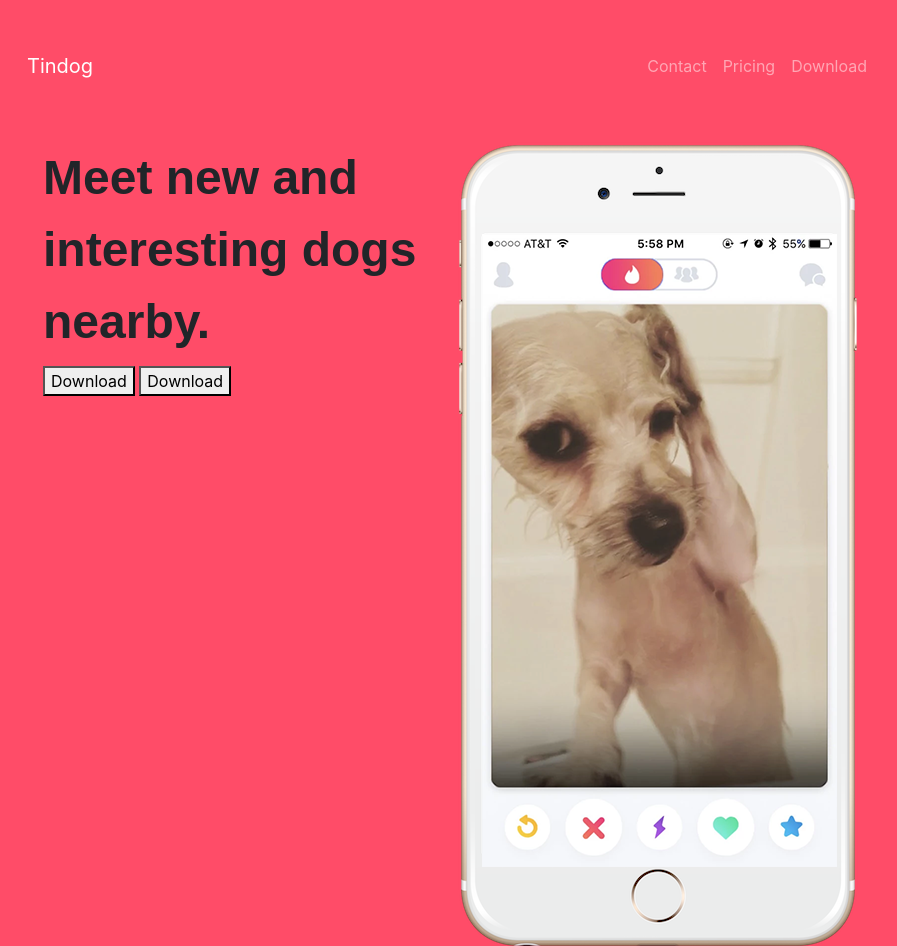
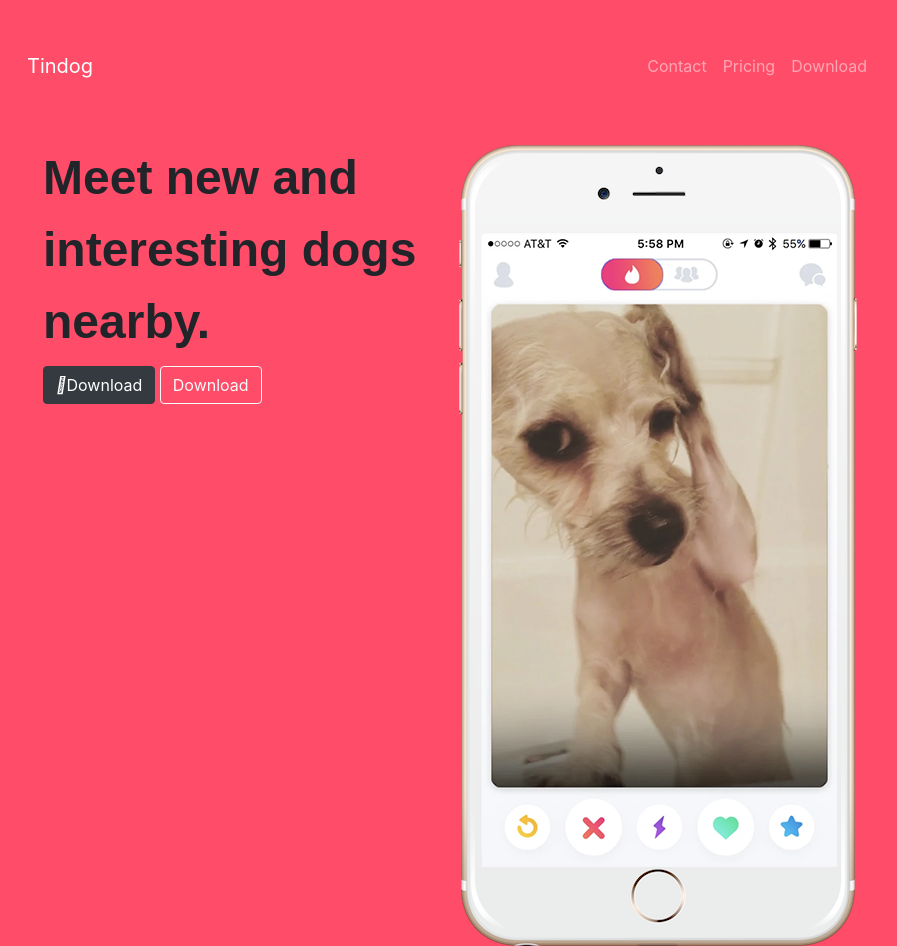
Before and after one commit to JNyul/TinDog-Start-master, a plain HTML site: page index.html in a window 1280 px wide. Shown: the top 946 px of the page, without its empty margins (197-1094 px from the left). Drawn offline with nearby package versions, Linux system fonts and the light colour scheme.

Commit message:
Update index.html

```diff
--- a/index.html
+++ b/index.html
@@ -9,6 +9,9 @@
     <link href="https://fonts.googleapis.com/css2?family=Montserrat&family=Ubuntu&display=swap" rel="stylesheet">
     <link href="https://cdn.jsdelivr.net/npm/bootstrap@5.0.1/dist/css/bootstrap.min.css" rel="stylesheet" integrity="sha384-+0n0xVW2eSR5OomGNYDnhzAbDsOXxcvSN1TPprVMTNDbiYZCxYbOOl7+AMvyTG2x" crossorigin="anonymous">
     <link rel="stylesheet" href="https://maxcdn.bootstrapcdn.com/bootstrap/4.0.0-beta/css/bootstrap.min.css" integrity="sha384-/Y6pD6FV/Vv2HJnA6t+vslU6fwYXjCFtcEpHbNJ0lyAFsXTsjBbfaDjzALeQsN6M" crossorigin="anonymous">
+    <!--AwesomIcons -->
+    <link rel="stylesheet" href="https://cdnjs.cloudflare.com/ajax/libs/font-awesome/4.7.0/css/font-awesome.min.css">
+    <!--load all styles -->
     <link rel="stylesheet" href="css/styles.css">
 </head>
 
@@ -47,8 +50,8 @@
             <div class="row p-5">
                 <div class="col-lg-6">
                     <h1>Meet new and interesting dogs nearby.</h1>
-                    <button type="button">Download</button>
-                    <button type="button">Download</button>
+                    <button class="btn btn-dark" type="button"><i class="fab fa-apple"></i>Download</button>
+                    <button class="btn btn-outline-light" type="button">Download</button>
                 </div>
 
                 <div class="col-lg-6">
```
